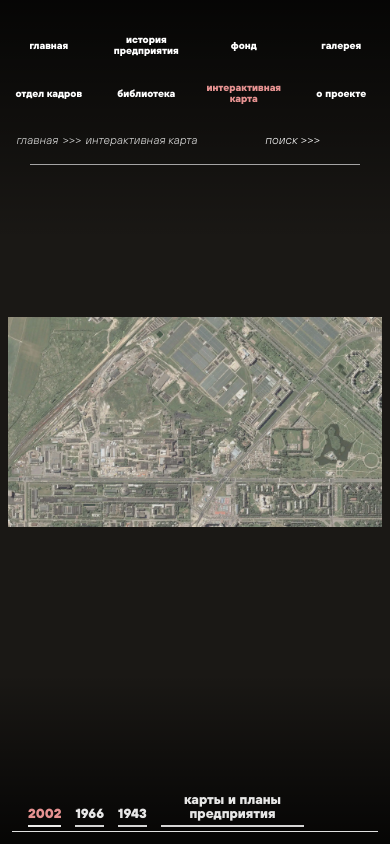
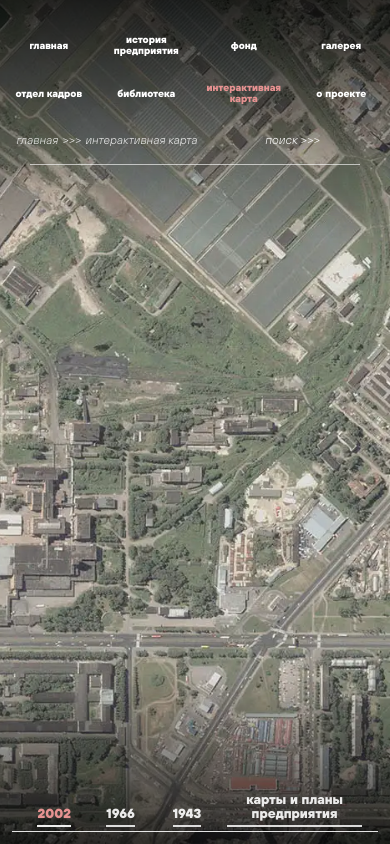
Before and after one commit to Ad1CS/Museum-website-white, a Django app: page /map/ in a window 390 px wide. Run offline with Django 5.2, Linux system fonts and the light colour scheme; data comes from the database, SQL or seed files in the repository; data that the repository does not hold is empty.

Commit message:
Center map nav labels and prevent edge gaps

```diff
--- a/templates/mapblock/map.html
+++ b/templates/mapblock/map.html
@@ -234,10 +234,12 @@ footer#site-footer { display: none !important; }
   position: absolute; bottom: 40px; left: 50%; right: auto;
   width: min(1120px, calc(100% - 160px));
   transform: translateX(-50%);
-  z-index: 4500; display: flex;
-  align-items: flex-end;
+  z-index: 4500; display: grid;
+  grid-template-columns: repeat(3, minmax(64px, 0.75fr)) minmax(220px, 1.55fr);
+  align-items: end;
+  justify-items: center;
   justify-content: center;
-  gap: clamp(42px, 6vw, 108px);
+  gap: clamp(28px, 4.4vw, 72px);
   padding: 0 0 20px;
   border-bottom: 1px solid #fff;
   box-sizing: border-box;
@@ -249,6 +251,7 @@ footer#site-footer { display: none !important; }
   letter-spacing: 0.02em; text-align: center; line-height: 1.1;
   white-space: nowrap;
   position: relative;
+  justify-self: center;
   box-sizing: border-box;
   font-family: var(--font);
   border: 0;
@@ -317,7 +320,8 @@ footer#site-footer { display: none !important; }
     bottom: 32px;
     width: min(840px, calc(100% - 60px));
     padding: 0 0 16px;
-    gap: clamp(24px, 4vw, 56px);
+    grid-template-columns: repeat(3, minmax(54px, 0.75fr)) minmax(170px, 1.55fr);
+    gap: clamp(16px, 3vw, 36px);
   }
   .map-nav-item {
     font-size: 17px;
@@ -331,10 +335,12 @@ footer#site-footer { display: none !important; }
     bottom: max(22px, env(safe-area-inset-bottom));
     width: min(560px, calc(100% - 28px));
     transform: translateX(-50%);
-    display: flex;
-    align-items: flex-end;
+    display: grid;
+    grid-template-columns: repeat(3, minmax(42px, 0.7fr)) minmax(124px, 1.65fr);
+    align-items: end;
+    justify-items: center;
     justify-content: center;
-    gap: clamp(8px, 2.4vw, 18px);
+    gap: clamp(6px, 1.8vw, 12px);
     padding: 0 18px 12px;
     border: 0;
     border-bottom: 1px solid rgba(255,255,255,0.88);
@@ -352,7 +358,6 @@ footer#site-footer { display: none !important; }
     min-width: 0;
     min-height: 0;
     display: block;
-    flex: 0 0 auto;
     padding: 0;
     border: 0;
     border-radius: 0;
@@ -380,8 +385,7 @@ footer#site-footer { display: none !important; }
     background: rgba(255,255,255,0.92);
   }
   .map-plans-link {
-    flex: 0 1 44%;
-    max-width: 44%;
+    max-width: 100%;
     font-size: clamp(10px, 2.45vw, 13px);
     line-height: 1.05;
     white-space: normal;
@@ -437,7 +441,8 @@ footer#site-footer { display: none !important; }
   /* Bottom nav adjustments */
   .map-bottom-nav {
     bottom: max(18px, env(safe-area-inset-bottom));
-    gap: 8px;
+    grid-template-columns: repeat(3, minmax(38px, 0.68fr)) minmax(112px, 1.75fr);
+    gap: 6px;
     width: calc(100% - 24px);
     padding: 0 12px 10px;
   }
@@ -445,8 +450,6 @@ footer#site-footer { display: none !important; }
     font-size: 12px;
   }
   .map-plans-link {
-    flex-basis: 43%;
-    max-width: 43%;
     font-size: 10.5px;
   }
   .map-nav-item::after {
@@ -464,7 +467,8 @@ footer#site-footer { display: none !important; }
 @media(max-width:380px) {
   .map-bottom-nav {
     bottom: max(16px, env(safe-area-inset-bottom));
-    gap: 6px;
+    grid-template-columns: repeat(3, minmax(34px, 0.65fr)) minmax(104px, 1.85fr);
+    gap: 5px;
     width: calc(100% - 18px);
     padding: 0 9px 9px;
   }
@@ -472,8 +476,6 @@ footer#site-footer { display: none !important; }
     font-size: 11px;
   }
   .map-plans-link {
-    flex-basis: 44%;
-    max-width: 44%;
     font-size: 9.5px;
   }
 }
@@ -659,15 +661,22 @@ footer#site-footer { display: none !important; }
   // Safety timeout: hide loader after 5s regardless
   setTimeout(hideLoader, 5000);
 
-  // Auto-calculate minZoom so the full map can fit inside the container.
+  function getOverviewCenter() {
+    return [IMG_H - CENTER_Y, CENTER_X];
+  }
+
+  function getOverviewZoom() {
+    return Math.max(MIN_ZOOM, map.getBoundsZoom(bounds, true));
+  }
+
+  // Auto-calculate minZoom so the map covers the viewport without black edges.
   function adjustMinZoom() {
-    const calculatedMinZoom = map.getBoundsZoom(bounds, false);
-    const finalMinZoom = Math.max(MIN_ZOOM, calculatedMinZoom);
+    const finalMinZoom = getOverviewZoom();
 
     if (map.getMinZoom() !== finalMinZoom) {
       map.setMinZoom(finalMinZoom);
       if (map.getZoom() < finalMinZoom) {
-        map.setZoom(finalMinZoom);
+        map.setView(getOverviewCenter(), finalMinZoom, { animate: false });
       }
     }
   }
@@ -677,13 +686,9 @@ footer#site-footer { display: none !important; }
 
 
   // Trigger initial check
-  const initialCalculatedMinZoom = map.getBoundsZoom(bounds, false);
-  const startMinZoom = Math.max(MIN_ZOOM, initialCalculatedMinZoom);
+  const startMinZoom = getOverviewZoom();
   map.setMinZoom(startMinZoom);
-  map.fitBounds(bounds, {
-    animate: false,
-    padding: [0, 0]
-  });
+  map.setView(getOverviewCenter(), startMinZoom, { animate: false });
 
   // Territory Overlay
   const territoryLayer = L.layerGroup();
@@ -738,10 +743,9 @@ footer#site-footer { display: none !important; }
       territoryPoly.setStyle({ opacity: 0, fillOpacity: 0 });
       if (labelMarker) labelMarker.getElement().style.opacity = '0';
 
-      map.flyToBounds(bounds, {
+      map.flyTo(getOverviewCenter(), getOverviewZoom(), {
         duration: 1.5,
-        easeLinearity: 0.25,
-        padding: [0, 0]
+        easeLinearity: 0.25
       });
     });
 
```
